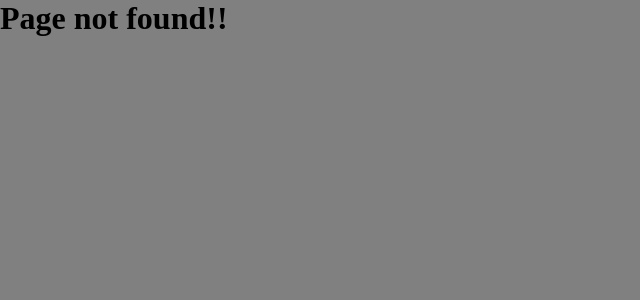
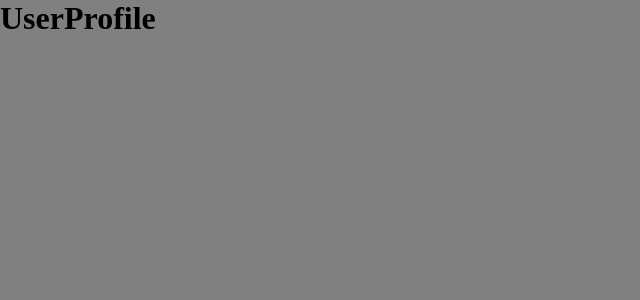
Before and after one commit to sbharth1/chat-app, a React (Vite) app in the folder client/: page /api/user in a window 1280 px wide. Before the commit this address had no page. Shown: the top 300 px of the page, without its empty margins (0-640 px from the left). Built offline with nearby package versions, Linux system fonts and the light colour scheme.

Commit message:
add user page

```diff
--- a/client/src/main.tsx
+++ b/client/src/main.tsx
@@ -5,14 +5,19 @@ import Signup from './components/Signup.tsx'
 import Login from './components/Login.tsx'
 import Navbar from './pages/Navbar.tsx'
 import NotFound from './pages/NotFound.tsx'
+import UserProfile from './pages/UserProfile.tsx'
 
 createRoot(document.getElementById('root')!).render(
   <Router>
     <Routes>
+      {/* public routes */}
       <Route path="*" element={<NotFound/>}></Route>
       <Route path="/api/login" element={<Login/>}></Route>
       <Route path="/api/signup" element={<Signup/>}></Route>
+
+      {/* private routes  */}
       <Route path="/api/dashboard" element={<Navbar/>}></Route>
+      <Route path="/api/user" element={<UserProfile/>}></Route>
       </Routes>
   </Router>
 )
--- a/client/src/pages/NotFound.tsx
+++ b/client/src/pages/NotFound.tsx
@@ -1,4 +1,3 @@
-import React from 'react'
 
 const NotFound = () => {
   return (
--- /dev/null
+++ b/client/src/pages/UserProfile.tsx
@@ -0,0 +1,10 @@
+
+const UserProfile = () => {
+  return (
+    <h1>
+        UserProfile
+        </h1>
+  )
+}
+
+export default UserProfile
```
